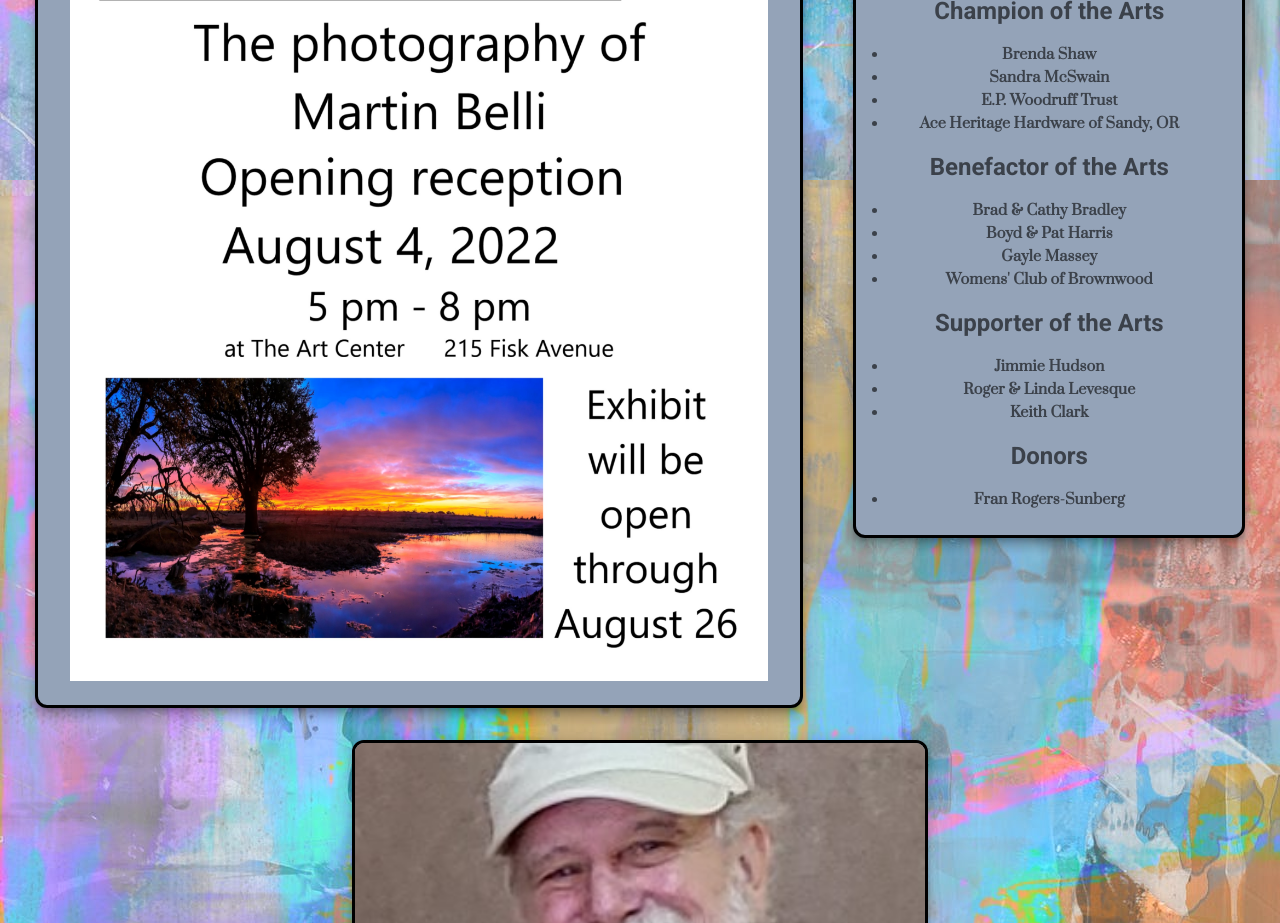
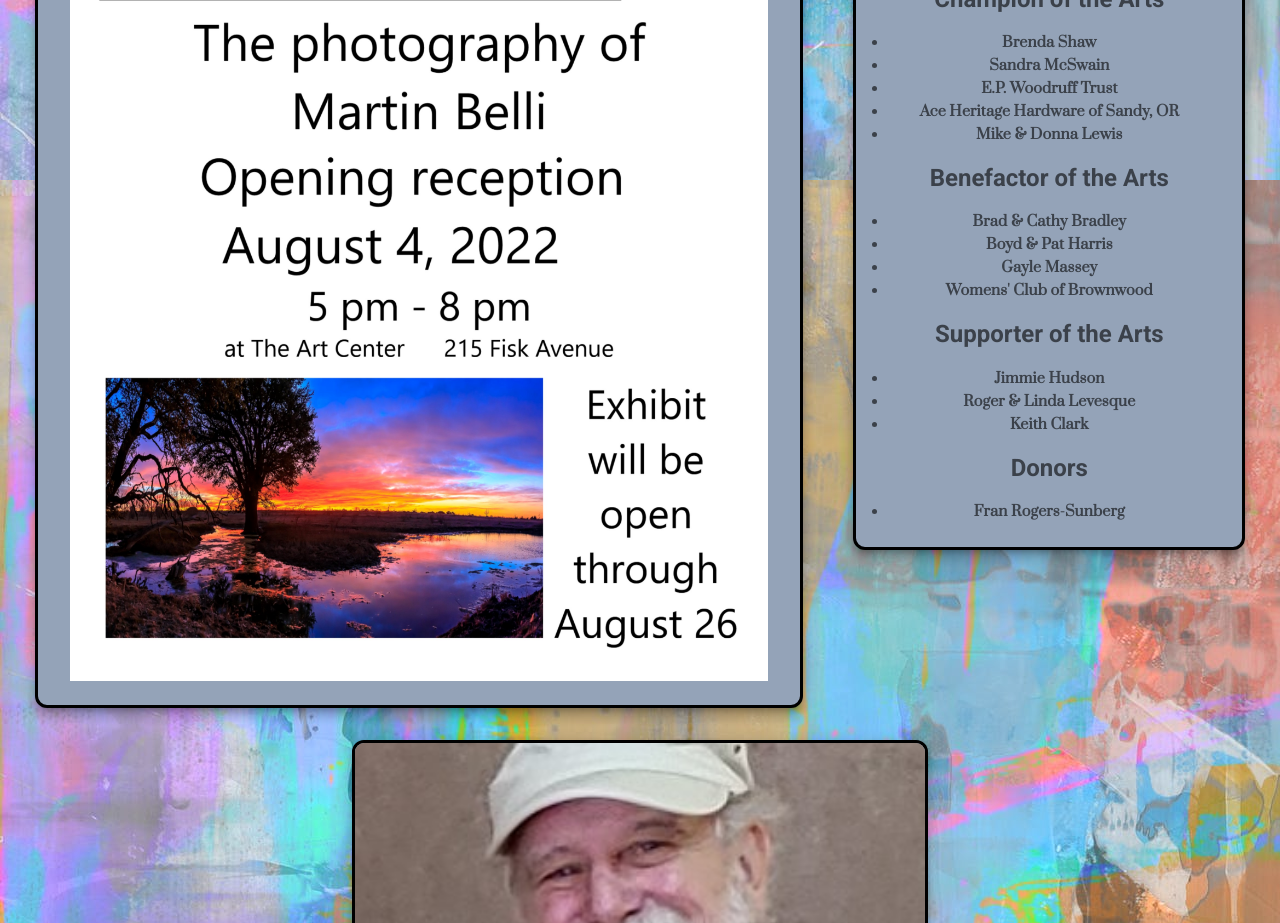
Before and after one commit to Jonathan-Day-Dev/bwd-art, a React (Create React App) app: page / in a window 1280 px wide. Shown: the part 1120-2043 px from the top of the page. Built offline with nearby package versions, Linux system fonts and the light colour scheme.

Commit message:
add to patron list

```diff
--- a/src/components/Thanks/Thanks.js
+++ b/src/components/Thanks/Thanks.js
@@ -13,6 +13,7 @@ const Thanks = (props) => {
             <Typography variant="h6">Sandra McSwain</Typography>
             <Typography variant="h6">E.P. Woodruff Trust</Typography>
             <Typography variant="h6">Ace Heritage Hardware of Sandy, OR</Typography>
+            <Typography variant="h6">Mike &amp; Donna Lewis</Typography>
 
           <Typography variant="h5">Benefactor of the Arts</Typography>
           <Typography variant="h6">Brad &amp; Cathy Bradley</Typography>
```
